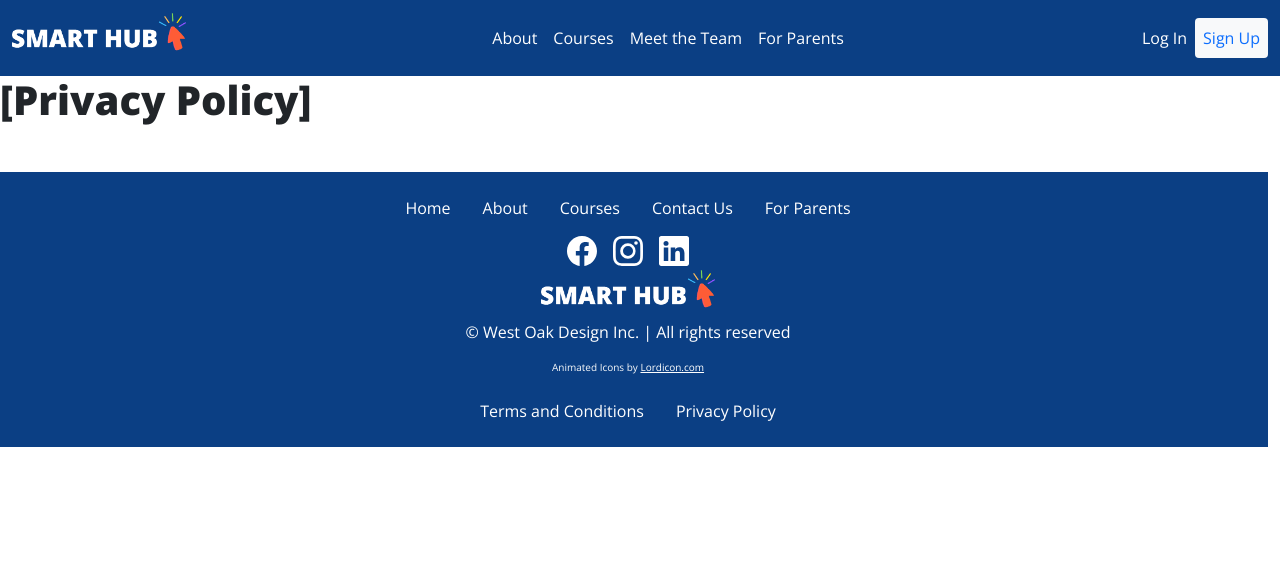
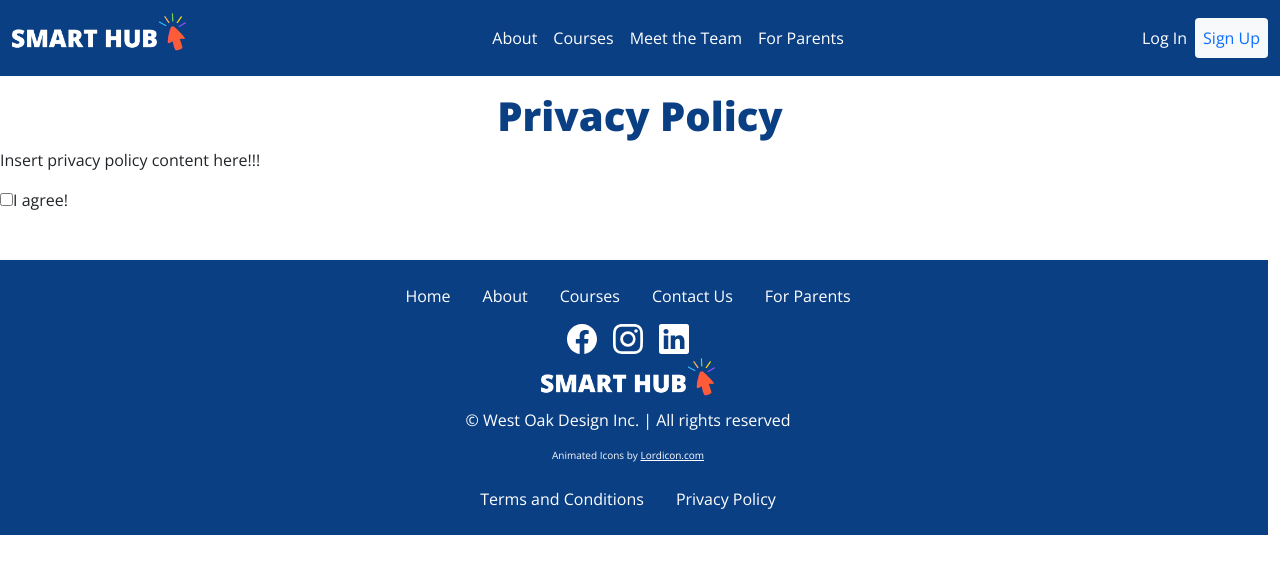
Before and after one commit to smart-hub-wod/smarthub-v2, a React (Create React App) app: page /privacy-policy in a window 1280 px wide. Shown: the top 574 px of the page. Built offline with nearby package versions, Linux system fonts and the light colour scheme; no server answers.

Commit message:
initial privacy + terms pages commit

```diff
--- a/src/privacy.js
+++ b/src/privacy.js
@@ -3,7 +3,13 @@ import React from "react"
 export default function Privacy() {
     return (
         <div>
-            <h1>[Privacy Policy]</h1>
+            <h1 className="text-shblue pt-3 text-center">Privacy Policy</h1>
+            <p>Insert privacy policy content here!!!</p>
+
+            <input id="myinput" type="checkbox" />
+            <label for="myinput" class="indented-checkbox-text">I agree!</label>
+
         </div>
+
     )
 }
--- a/src/terms.js
+++ b/src/terms.js
@@ -3,7 +3,11 @@ import React from "react"
 export default function Terms() {
     return (
         <div>
-            <h1>[Terms]</h1>
+            <h1 className="text-shblue pt-3 text-center">Terms and Conditions</h1>
+            <p>Insert Terms and Conditions content here!!!</p>
+
+            <input id="myinput" type="checkbox" />
+            <label for="myinput" class="indented-checkbox-text">I understand and agree to all the listed Terms and Conditions.</label>
         </div>
     )
 }
```
